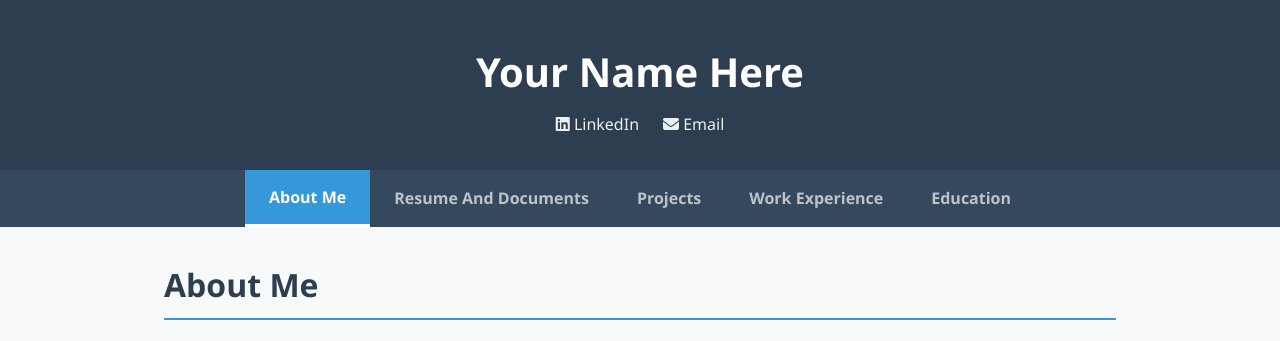
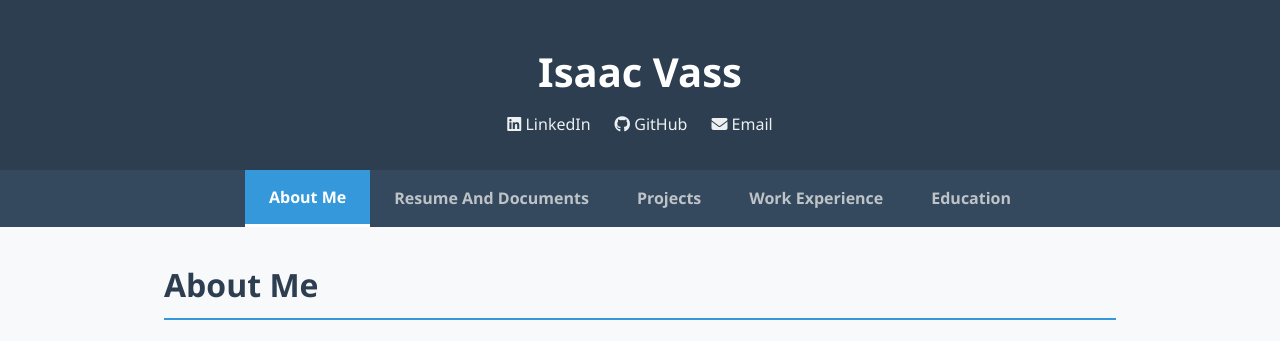
Before and after one commit to IsaacVass/GeminiMyResumeApp, a plain HTML site: page index.html in a window 1280 px wide. Shown: the top 341 px of the page. Drawn offline with Linux system fonts and the light colour scheme.

Commit message:
updated header with my information

```diff
--- a/app.js
+++ b/app.js
@@ -4,9 +4,10 @@
 // =========================================================================
 const portfolioData = {
     header: {
-        name: "Your Name Here",
-        linkedin: "https://linkedin.com/in/yourprofile",
-        email: "your.email@example.com",
+        name: "Isaac Vass",
+        linkedin: "https://www.linkedin.com/in/isaac-vass/",
+        github: "https://github.com/IsaacVass",
+        email: "isaacjosephvass@gmail.com",
         bio: "Passionate Computer Science student at California Baptist University. Interested in web development, backend architectures, and secure software development.",
 
         // Place your media files inside your GitHub root directory and path them here
@@ -99,6 +100,7 @@ function renderHeaderAndStatic() {
 
     // Links
     document.getElementById('link-linkedin').href = portfolioData.header.linkedin;
+    document.getElementById('link-github').href = portfolioData.header.github;
     document.getElementById('link-email').href = `mailto:${portfolioData.header.email}`;
 
     // Education Information
--- a/index.html
+++ b/index.html
@@ -13,6 +13,7 @@
         <h1 id="header-name">Your Name</h1>
         <div class="header-links">
             <a id="link-linkedin" href="#" target="_blank"><i class="fab fa-linkedin"></i> LinkedIn</a>
+            <a id="link-github" href="#" target="_blank"><i class="fab fa-github"></i> GitHub</a>
             <a id="link-email" href="#"><i class="fas fa-envelope"></i> Email</a>
         </div>
     </header>
```
